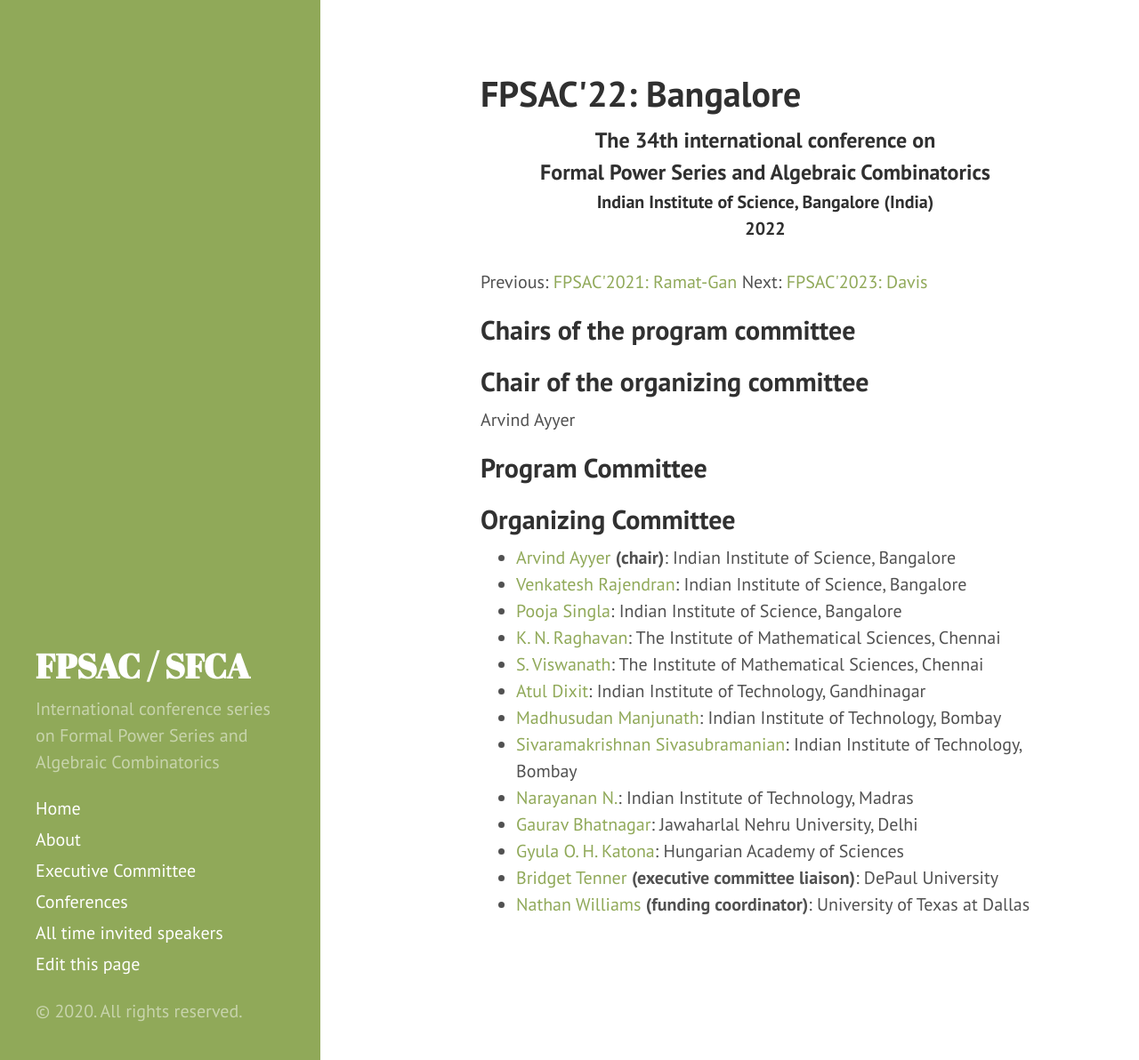
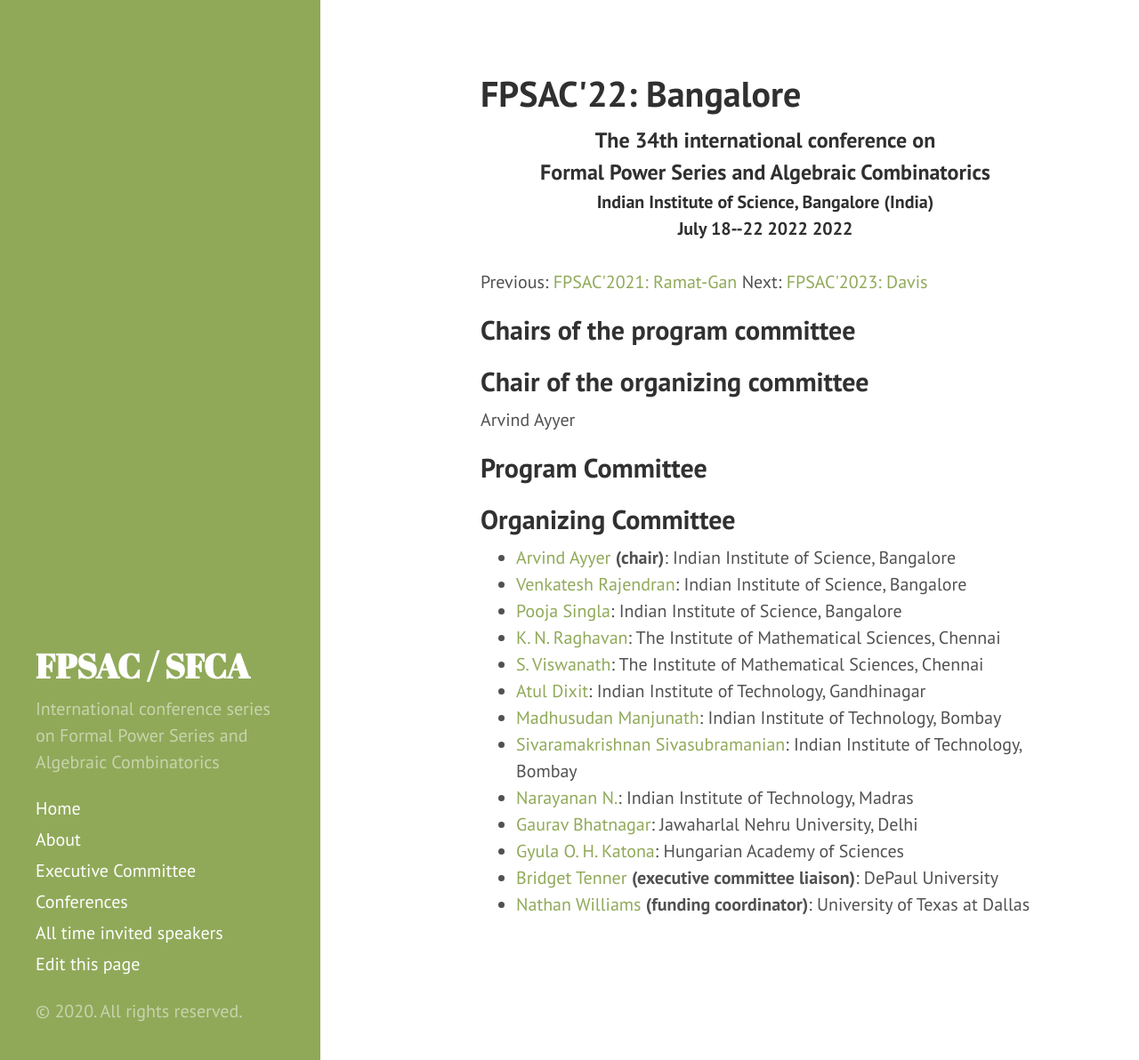
Before and after one commit to FPSAC/FPSAC.github.io, a Jekyll site: the page built from _confs/fpsac-2022.md, in a window 1280 px wide and 1192 px high. Shown: the whole window at 89% size. Built offline with Jekyll 4.4.1, drawn with Linux system fonts in a browser that asks for light colours.

Commit message:
Added date

```diff
--- a/_confs/fpsac-2022.md
+++ b/_confs/fpsac-2022.md
@@ -5,7 +5,7 @@ number: 34th
 institution: Indian Institute of Science
 town: Bangalore
 country: India
-dates:
+dates: July 18--22 2022
 site:
 
 invited_speakers:
```
